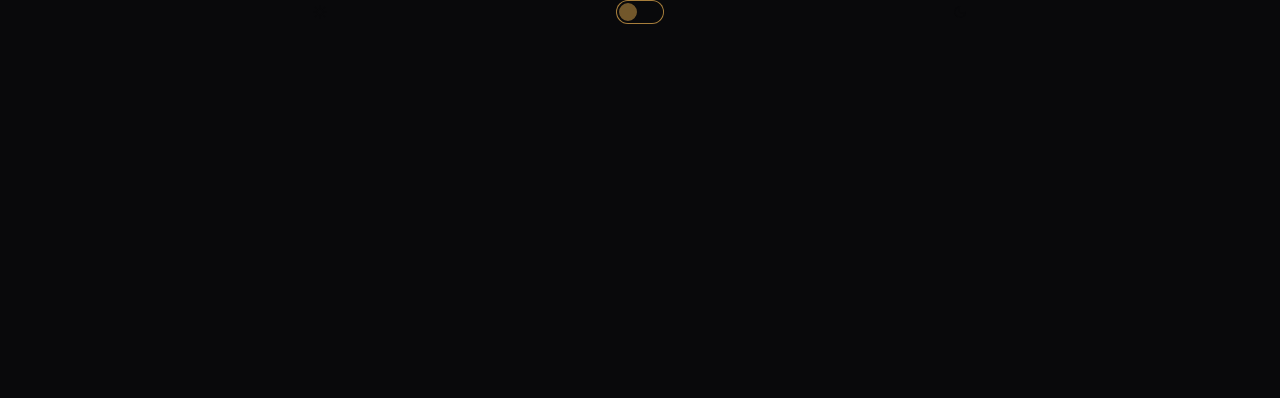
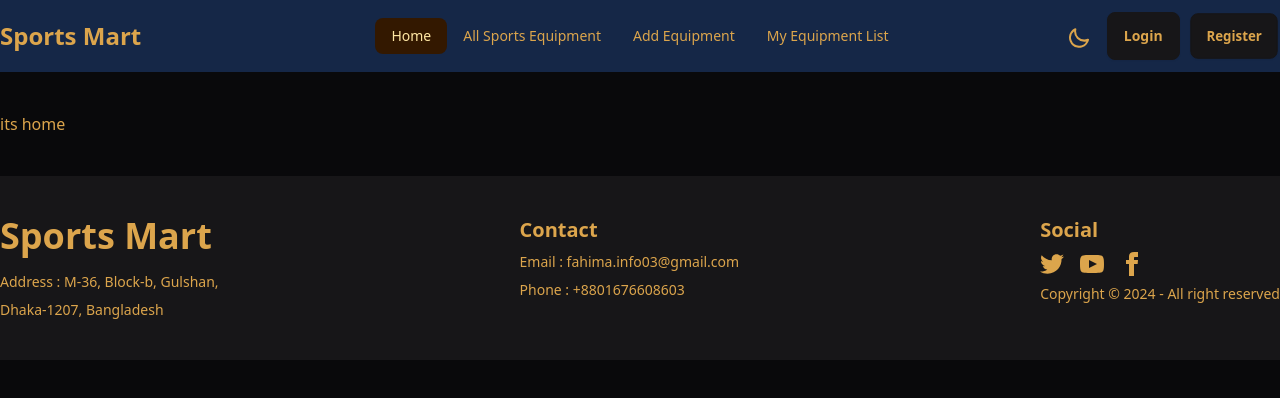
Before and after one commit to Fahima-anny/sports-mart-client, a React (Vite) app: page / in a window 1280 px wide. Shown: the top 398 px of the page. Built offline with nearby package versions, Linux system fonts and the light colour scheme.

Commit message:
routes added

```diff
--- /dev/null
+++ b/src/Components/AddEquipment.jsx
@@ -0,0 +1,11 @@
+
+
+const AddEquipment = () => {
+    return (
+        <div>
+            add a equipment
+        </div>
+    );
+};
+
+export default AddEquipment;
--- /dev/null
+++ b/src/Components/AllEquipment.jsx
@@ -0,0 +1,11 @@
+
+
+const AllEquipment = () => {
+    return (
+        <div>
+            all equipment
+        </div>
+    );
+};
+
+export default AllEquipment;
--- /dev/null
+++ b/src/Components/ErrorPage.jsx
@@ -0,0 +1,11 @@
+
+
+const ErrorPage = () => {
+    return (
+        <div>
+            An error has occurred
+        </div>
+    );
+};
+
+export default ErrorPage;
--- /dev/null
+++ b/src/Components/Footer.jsx
@@ -0,0 +1,75 @@
+import { Link } from "react-router-dom";
+
+
+const Footer = () => {
+    return (
+        <div className=" bg-base-200 text-base-content p-3 md:p-0">
+            <footer className="footer py-10 max-w-7xl mx-auto justify-between">
+                <aside >
+                    <a className="font-bold text-4xl pb-2 ">Sports Mart</a>
+                    <p>
+                        Address : M-36, Block-b, Gulshan,
+                    </p>
+                    <p>
+                        Dhaka-1207, Bangladesh
+                    </p>
+                </aside>
+                <aside >
+                    <a className="font-semibold text-xl">Contact</a>
+                    <p>
+                        Email : fahima.info03@gmail.com
+                    </p>
+                    <p>
+                        Phone : +8801676608603
+                    </p>
+                </aside>
+                <nav >
+                    <h6 className="font-semibold text-xl">Social</h6>
+                    <div className="grid grid-flow-col gap-4">
+                        <Link to='https://x.com/'>
+                            <svg
+                                xmlns="http://www.w3.org/2000/svg"
+                                width="24"
+                                height="24"
+                                viewBox="0 0 24 24"
+                                className="fill-current">
+                                <path
+                                    d="M24 4.557c-.883.392-1.832.656-2.828.775 1.017-.609 1.798-1.574 2.165-2.724-.951.564-2.005.974-3.127 1.195-.897-.957-2.178-1.555-3.594-1.555-3.179 0-5.515 2.966-4.797 6.045-4.091-.205-7.719-2.165-10.148-5.144-1.29 2.213-.669 5.108 1.523 6.574-.806-.026-1.566-.247-2.229-.616-.054 2.281 1.581 4.415 3.949 4.89-.693.188-1.452.232-2.224.084.626 1.956 2.444 3.379 4.6 3.419-2.07 1.623-4.678 2.348-7.29 2.04 2.179 1.397 4.768 2.212 7.548 2.212 9.142 0 14.307-7.721 13.995-14.646.962-.695 1.797-1.562 2.457-2.549z"></path>
+                            </svg>
+                        </Link>
+                        <Link to='https://www.youtube.com/'>
+                            <svg
+                                xmlns="http://www.w3.org/2000/svg"
+                                width="24"
+                                height="24"
+                                viewBox="0 0 24 24"
+                                className="fill-current">
+                                <path
+                                    d="M19.615 3.184c-3.604-.246-11.631-.245-15.23 0-3.897.266-4.356 2.62-4.385 8.816.029 6.185.484 8.549 4.385 8.816 3.6.245 11.626.246 15.23 0 3.897-.266 4.356-2.62 4.385-8.816-.029-6.185-.484-8.549-4.385-8.816zm-10.615 12.816v-8l8 3.993-8 4.007z"></path>
+                            </svg>
+                        </Link>
+                        <Link  to='https://www.facebook.com/'>
+                            <svg
+                                xmlns="http://www.w3.org/2000/svg"
+                                width="24"
+                                height="24"
+                                viewBox="0 0 24 24"
+                                className="fill-current">
+                                <path
+                                    d="M9 8h-3v4h3v12h5v-12h3.642l.358-4h-4v-1.667c0-.955.192-1.333 1.115-1.333h2.885v-5h-3.808c-3.596 0-5.192 1.583-5.192 4.615v3.385z"></path>
+                            </svg>
+                        </Link>
+                    </div>
+                    <p>Copyright © {new Date().getFullYear()} - All right reserved </p>
+                </nav>
+            </footer>
+            {/* <footer className="footer footer-center  py-4">
+  <aside>
+
+  </aside>
+</footer> */}
+        </div>
+    );
+};
+
+export default Footer;
--- /dev/null
+++ b/src/Components/Home.jsx
@@ -0,0 +1,11 @@
+
+
+const Home = () => {
+    return (
+        <div>
+            its home
+        </div>
+    );
+};
+
+export default Home;
--- /dev/null
+++ b/src/Components/Login.jsx
@@ -0,0 +1,11 @@
+
+
+const Login = () => {
+    return (
+        <div>
+            Login
+        </div>
+    );
+};
+
+export default Login;
--- a/src/Components/Main.jsx
+++ b/src/Components/Main.jsx
@@ -1,42 +1,16 @@
+import { Outlet } from "react-router-dom";
+import Navbar from "./Navbar";
+import Footer from "./Footer";
 
 
 const Main = () => {
     return (
         <div>
-            <label className="grid cursor-pointer place-items-center">
-  <input
-    type="checkbox"
-    value="bumblebee"
-    className="toggle theme-controller bg-base-content col-span-2 col-start-1 row-start-1" />
-  <svg
-    className="stroke-base-100 fill-base-100 col-start-1 row-start-1"
-    xmlns="http://www.w3.org/2000/svg"
-    width="14"
-    height="14"
-    viewBox="0 0 24 24"
-    fill="none"
-    stroke="currentColor"
-    strokeWidth="2"
-    strokeLinecap="round"
-    strokeLinejoin="round">
-    <circle cx="12" cy="12" r="5" />
-    <path
-      d="M12 1v2M12 21v2M4.2 4.2l1.4 1.4M18.4 18.4l1.4 1.4M1 12h2M21 12h2M4.2 19.8l1.4-1.4M18.4 5.6l1.4-1.4" />
-  </svg>
-  <svg
-    className="stroke-base-100 fill-base-100 col-start-2 row-start-1"
-    xmlns="http://www.w3.org/2000/svg"
-    width="14"
-    height="14"
-    viewBox="0 0 24 24"
-    fill="none"
-    stroke="currentColor"
-    strokeWidth="2"
-    strokeLinecap="round"
-    strokeLinejoin="round">
-    <path d="M21 12.79A9 9 0 1 1 11.21 3 7 7 0 0 0 21 12.79z"></path>
-  </svg>
-</label>
+            <Navbar></Navbar>
+ <div className="max-w-7xl mx-auto py-10 px-3 md:px-0">
+    <Outlet></Outlet>
+ </div>
+ <Footer></Footer>
         </div>
     );
 };
--- /dev/null
+++ b/src/Components/MyEquipment.jsx
@@ -0,0 +1,11 @@
+
+
+const MyEquipment = () => {
+    return (
+        <div>
+            my equipment
+        </div>
+    );
+};
+
+export default MyEquipment;
--- /dev/null
+++ b/src/Components/Navbar.jsx
@@ -0,0 +1,78 @@
+import { Link, NavLink } from "react-router-dom";
+
+
+const Navbar = () => {
+
+const links = <>
+     <li><NavLink to='/'>Home</NavLink></li>
+     <li><NavLink to='/allEquipment'>All Sports Equipment</NavLink></li>
+     <li><NavLink to='/addEquipment'>Add Equipment</NavLink></li>
+     <li><NavLink to='/myEquipment'>My Equipment List</NavLink></li>
+</>
+
+    return (
+        <div className="bg-secondary py-1 px-3 md:px-0">
+            <div className="navbar items-center p-0 max-w-7xl mx-auto">
+  <div className="navbar-start">
+    <div className="dropdown">
+      <div tabIndex={0} role="button" className="btn btn-ghost lg:hidden px-0 mx-0">
+        <svg
+          xmlns="http://www.w3.org/2000/svg"
+          className="h-5 w-5 "
+          fill="none"
+          viewBox="0 0 24 24"
+          stroke="currentColor">
+          <path
+            strokeLinecap="round"
+            strokeLinejoin="round"
+            strokeWidth="2"
+            d="M4 6h16M4 12h8m-8 6h16" />
+        </svg>
+      </div>
+      <ul
+        tabIndex={0}
+        className="menu menu-sm dropdown-content bg-base-100 rounded-box z-[1] mt-3 w-52 p-2 shadow">
+       {links}
+      </ul>
+    </div>
+    <a className="font-bold text-xl md:text-2xl pl-2 md:pl-0">Sports Mart</a>
+  </div>
+  <div className="navbar-center hidden lg:flex">
+    <ul className="menu menu-horizontal px-1 font-medium">
+     {links}
+
+    </ul>
+  </div>
+  <div className="navbar-end gap-2">
+  <label className="swap swap-rotate">
+  {/* this hidden checkbox controls the state */}
+  <input type="checkbox" className="theme-controller" value="bumblebee" />
+
+  {/* moon icon */}
+  <svg
+    className="swap-off h-8 w-8 fill-current pt-2"
+    xmlns="http://www.w3.org/2000/svg"
+    viewBox="0 0 24 24">
+    <path
+      d="M21.64,13a1,1,0,0,0-1.05-.14,8.05,8.05,0,0,1-3.37.73A8.15,8.15,0,0,1,9.08,5.49a8.59,8.59,0,0,1,.25-2A1,1,0,0,0,8,2.36,10.14,10.14,0,1,0,22,14.05,1,1,0,0,0,21.64,13Zm-9.5,6.69A8.14,8.14,0,0,1,7.08,5.22v.27A10.15,10.15,0,0,0,17.22,15.63a9.79,9.79,0,0,0,2.1-.22A8.11,8.11,0,0,1,12.14,19.73Z" />
+  </svg>
+  {/* sun icon */}
+  <svg
+    className="swap-on  h-9 w-9 fill-current"
+    xmlns="http://www.w3.org/2000/svg"
+    viewBox="0 0 24 24">
+    <path
+      d="M5.64,17l-.71.71a1,1,0,0,0,0,1.41,1,1,0,0,0,1.41,0l.71-.71A1,1,0,0,0,5.64,17ZM5,12a1,1,0,0,0-1-1H3a1,1,0,0,0,0,2H4A1,1,0,0,0,5,12Zm7-7a1,1,0,0,0,1-1V3a1,1,0,0,0-2,0V4A1,1,0,0,0,12,5ZM5.64,7.05a1,1,0,0,0,.7.29,1,1,0,0,0,.71-.29,1,1,0,0,0,0-1.41l-.71-.71A1,1,0,0,0,4.93,6.34Zm12,.29a1,1,0,0,0,.7-.29l.71-.71a1,1,0,1,0-1.41-1.41L17,5.64a1,1,0,0,0,0,1.41A1,1,0,0,0,17.66,7.34ZM21,11H20a1,1,0,0,0,0,2h1a1,1,0,0,0,0-2Zm-9,8a1,1,0,0,0-1,1v1a1,1,0,0,0,2,0V20A1,1,0,0,0,12,19ZM18.36,17A1,1,0,0,0,17,18.36l.71.71a1,1,0,0,0,1.41,0,1,1,0,0,0,0-1.41ZM12,6.5A5.5,5.5,0,1,0,17.5,12,5.51,5.51,0,0,0,12,6.5Zm0,9A3.5,3.5,0,1,1,15.5,12,3.5,3.5,0,0,1,12,15.5Z" />
+  </svg>
+</label>
+    <Link to='/login' className="btn">Login</Link>
+   <div className="hidden md:block">
+   <Link to='/register' className="btn">Register</Link>
+   </div>
+  </div>
+</div>
+        </div>
+    );
+};
+
+export default Navbar;
--- /dev/null
+++ b/src/Components/Register.jsx
@@ -0,0 +1,11 @@
+
+
+const Register = () => {
+    return (
+        <div>
+            register
+        </div>
+    );
+};
+
+export default Register;
--- a/src/main.jsx
+++ b/src/main.jsx
@@ -6,12 +6,46 @@ import {
   RouterProvider,
 } from "react-router-dom";
 import Main from './Components/Main';
+import ErrorPage from './Components/ErrorPage';
+import Home from './Components/Home';
+import Login from './Components/Login';
+import Register from './Components/Register';
+import AllEquipment from './Components/AllEquipment';
+import AddEquipment from './Components/AddEquipment';
+import MyEquipment from './Components/MyEquipment';
 
 
 const router = createBrowserRouter([
   {
     path: "/",
     element: <Main></Main>,
+    errorElement: <ErrorPage></ErrorPage> ,
+    children: [
+      {
+        path: "/",
+        element: <Home></Home>
+      },
+      {
+        path: "/login",
+        element: <Login></Login>
+      },
+      {
+        path: "/register",
+        element: <Register></Register>
+      },
+      {
+        path: "/allEquipment",
+        element: <AllEquipment></AllEquipment>
+      },
+      {
+        path: "/addEquipment",
+        element: <AddEquipment></AddEquipment>
+      },
+      {
+        path: "/myEquipment",
+        element: <MyEquipment></MyEquipment>
+      },
+    ]
   },
 ]);
 
```
